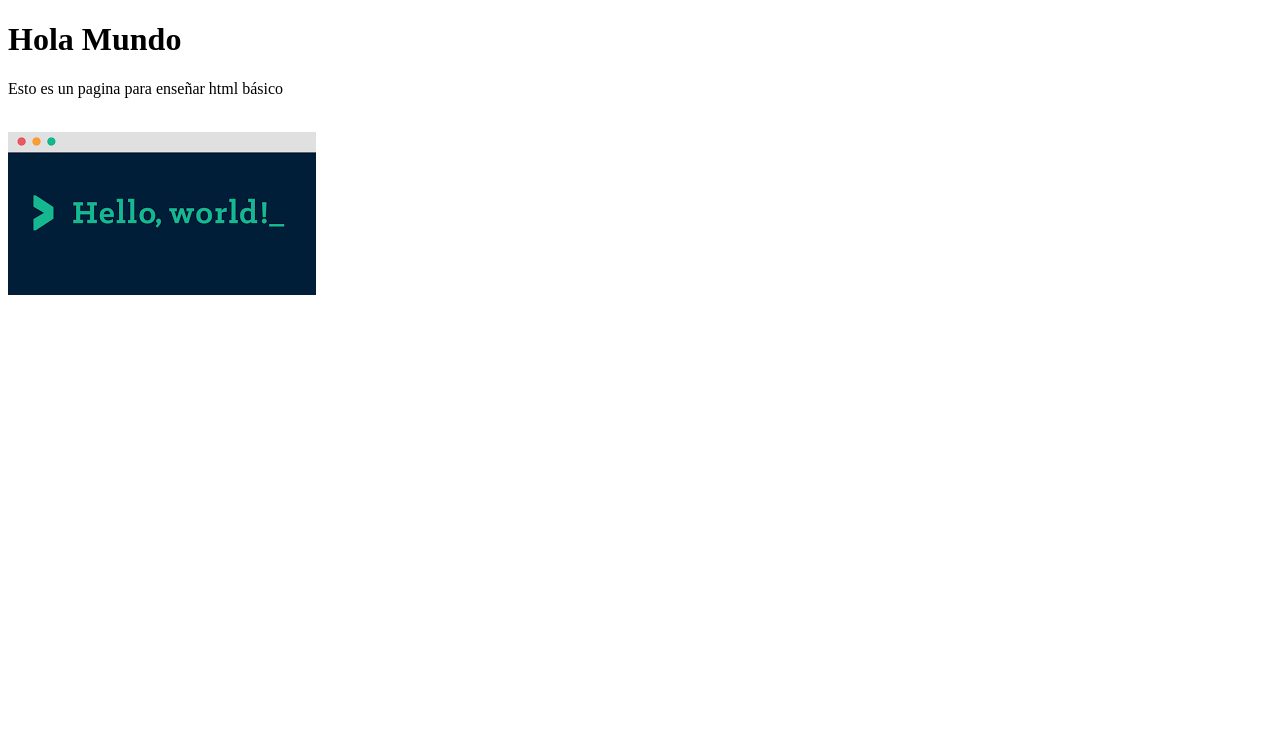
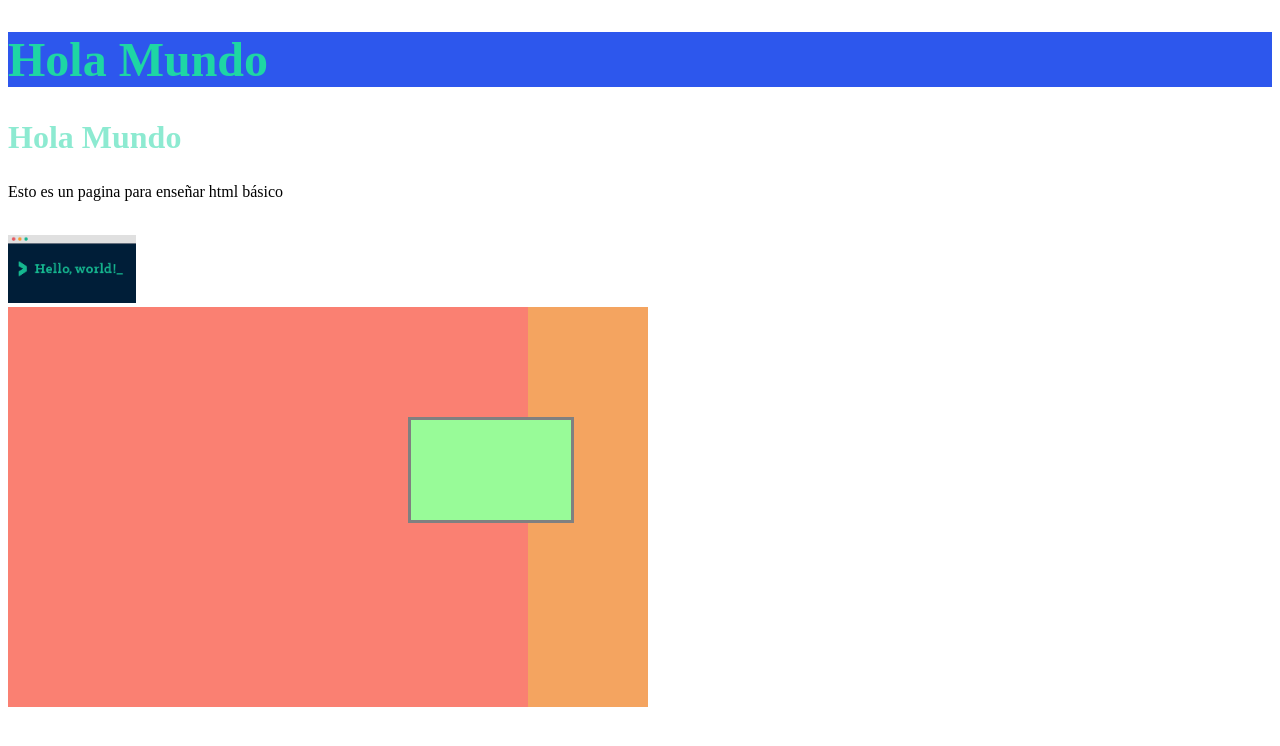
Before and after one commit to breakermoob/githubpage, a plain HTML site: page index.html in a window 1280 px wide. Drawn offline with Linux system fonts and the light colour scheme.

Commit message:
"Manejo de colores y medidas css"

```diff
--- /dev/null
+++ b/css/index.css
@@ -0,0 +1,66 @@
+.h1-color {
+  background-color: #2d57ed;
+  /* color: #1ed6a4; */
+  color: rgba(30, 214, 164, 1);
+  transition: all 2.5s ease;
+}
+.h1-color:hover {
+  background-color: #5275f0;
+  color: rgba(30, 214, 164, 0.3);
+}
+.h1-size {
+  font-size: 3rem;
+}
+.h2-color {
+  color: rgb(30, 214, 164);
+  opacity: 0.5;
+}
+.h2-size {
+  font-size: 32px;
+}
+
+#img-size {
+  width: 10vw;
+  height: auto;
+}
+.div-size {
+  background-color: sandybrown;
+  width: 50vw;
+  height: 50vh;
+}
+.div-background {
+  background-color: salmon;
+  width: 50%;
+  height: 50%;
+  padding: 100px;
+}
+
+.div-form {
+  border: 3px solid gray;
+  background-color: palegreen;
+  width: 50%;
+  height: 50%;
+}
+/* .div-padding {
+  padding: 10px;
+} */
+.div-margin {
+  margin: 2rem;
+  margin-top: 10px;
+  margin-bottom: 200px;
+  margin-right: 100px;
+  margin-left: 300px;
+}
+
+@media (max-width: 1024px) {
+  #img-size {
+    width: 60vw;
+    height: auto;
+  }
+}
+@media (max-width: 850px) {
+  #img-size {
+    width: 100vw;
+    height: auto;
+  }
+}
--- a/index.html
+++ b/index.html
@@ -5,13 +5,22 @@
     <meta charset="UTF-8">
     <meta name="viewport" content="width=device-width, initial-scale=1.0">
     <title>Github Page</title>
+    <link rel="stylesheet" href="./css/index.css">
 </head>
 
 <body>
-    <h1>Hola Mundo</h1>
+    <div>
+        <h1 id="title-hello-world" class="h1-color h1-size">Hola Mundo</h1>
+    </div>
+    <h2 class="h2-color h2-size">Hola Mundo</h2>
     <p>Esto es un pagina para enseñar html básico</p>
     <br>
-    <img src="./resources/hello.png" alt="img hello world">
+    <img src="./resources/hello.png" id="img-size" alt="img hello world">
+    <div class="div-size">
+        <div class="div-background">
+            <div class="div-padding div-margin div-form"></div>
+        </div>
+    </div>
 </body>
 
 </html>
```
